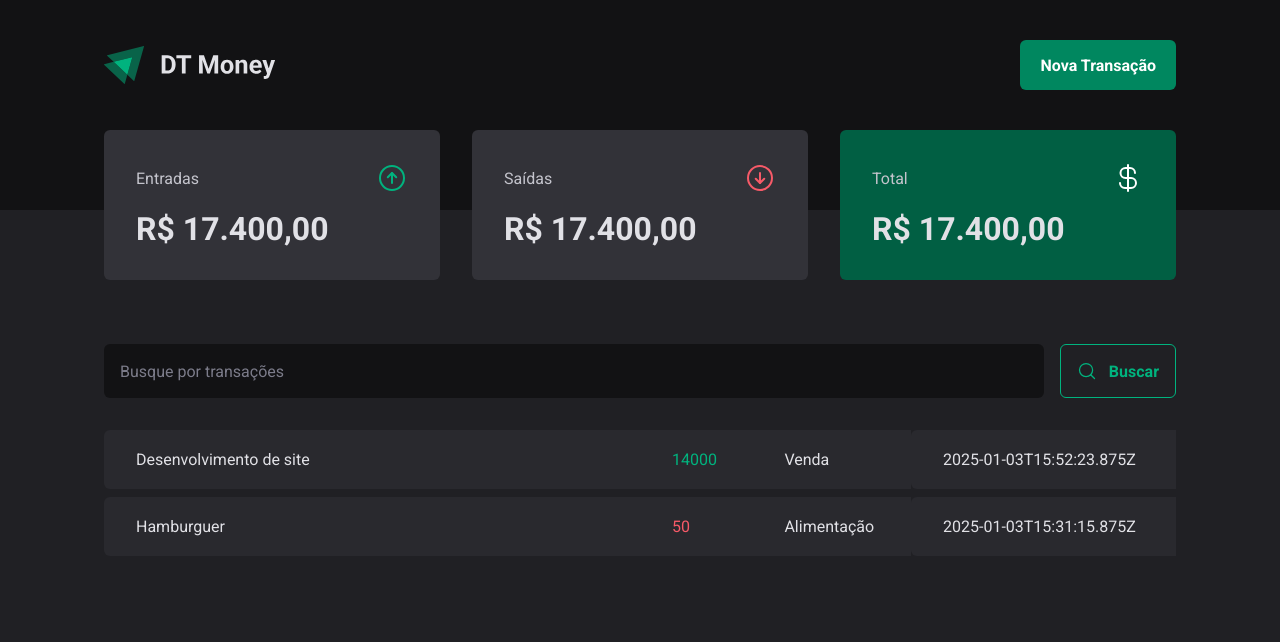
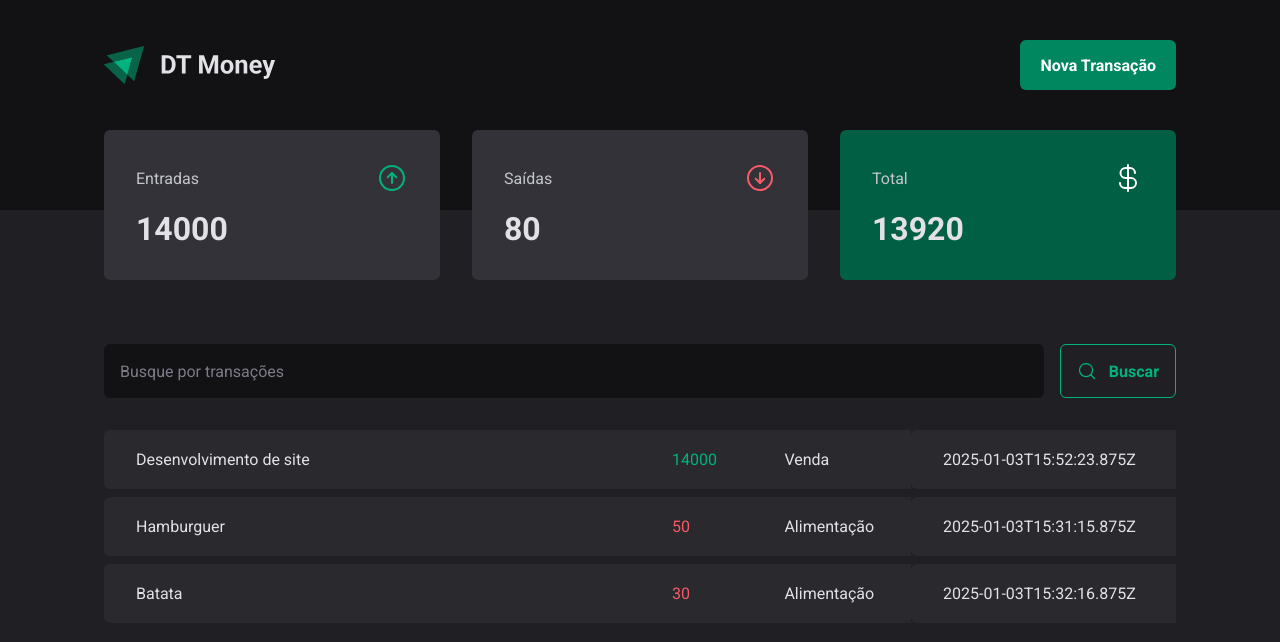
Before and after one commit to arrobarafael/dt-money-new, a React (Vite) app: page / in a window 1280 px wide. Shown: the top 642 px of the page. Built offline with nearby package versions, Linux system fonts and the light colour scheme; data requests are answered from the project's data file.

Commit message:
Mostrando entradas, saídas e total de forma calculada e dinamica

```diff
--- a/server.json
+++ b/server.json
@@ -15,6 +15,14 @@
       "category": "Alimentação",
       "price": 50,
       "createdAt": "2025-01-03T15:31:15.875Z"
+    },
+    {
+      "id": 3,
+      "description": "Batata",
+      "type": "outcome",
+      "category": "Alimentação",
+      "price": 30,
+      "createdAt": "2025-01-03T15:32:16.875Z"
     }
   ]
 }
--- a/src/components/Summary/index.tsx
+++ b/src/components/Summary/index.tsx
@@ -1,7 +1,31 @@
-import { SummaryCard, SummaryContainer } from './styles';
+import { useContext } from 'react';
 import { ArrowCircleDown, ArrowCircleUp, CurrencyDollar } from 'phosphor-react';
 
+import { SummaryCard, SummaryContainer } from './styles';
+import { TransactionsContext } from '../../contexts/TransactionsContext';
+
 export function Summary() {
+  const { transactions } = useContext(TransactionsContext);
+
+  const summary = transactions.reduce(
+    (acc, transaction) => {
+      if (transaction.type === 'income') {
+        acc.income += transaction.price;
+        acc.total += transaction.price;
+      } else {
+        acc.outcome += transaction.price;
+        acc.total -= transaction.price;
+      }
+
+      return acc;
+    },
+    {
+      income: 0,
+      outcome: 0,
+      total: 0,
+    }
+  );
+
   return (
     <SummaryContainer>
       <SummaryCard>
@@ -10,7 +34,7 @@
           <ArrowCircleUp size={32} color="#00b37e" />
         </header>
 
-        <strong>R$ 17.400,00</strong>
+        <strong>{summary.income}</strong>
       </SummaryCard>
 
       <SummaryCard>
@@ -19,7 +43,7 @@
           <ArrowCircleDown size={32} color="#f75a68" />
         </header>
 
-        <strong>R$ 17.400,00</strong>
+        <strong>{summary.outcome}</strong>
       </SummaryCard>
 
       <SummaryCard variant="green">
@@ -28,7 +52,7 @@
           <CurrencyDollar size={32} color="#fff" />
         </header>
 
-        <strong>R$ 17.400,00</strong>
+        <strong>{summary.total}</strong>
       </SummaryCard>
     </SummaryContainer>
   );
```
